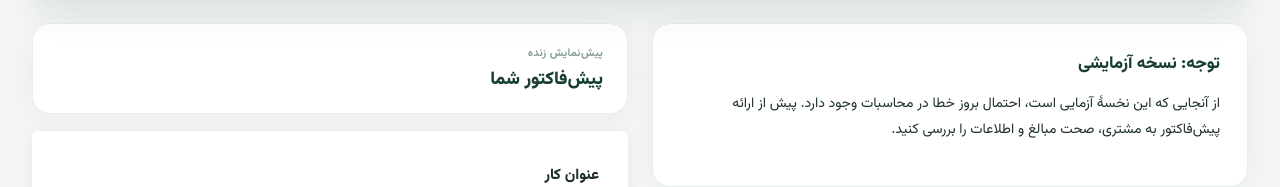
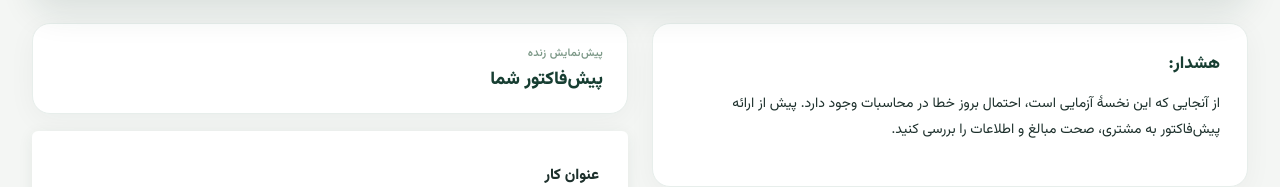
Before and after one commit to axiom-ui-lab/service-price-calculator, a plain HTML site: page index.html in a window 1280 px wide. Shown: the part 430-617 px from the top of the page. Drawn offline with Linux system fonts and the light colour scheme.

Commit message:
Update index.html

```diff
--- a/index.html
+++ b/index.html
@@ -65,7 +65,7 @@
 
                 <div class="form-column">
                     <aside class="panel" aria-labelledby="trialNoticeTitle">
-                        <h2 id="trialNoticeTitle">توجه: نسخه آزمایشی</h2>
+                        <h2 id="trialNoticeTitle">هشدار:</h2>
                         <p>
                             از آنجایی که این نخسۀ آزمایی است، احتمال بروز خطا
                             در محاسبات وجود دارد. پیش از ارائه
```
